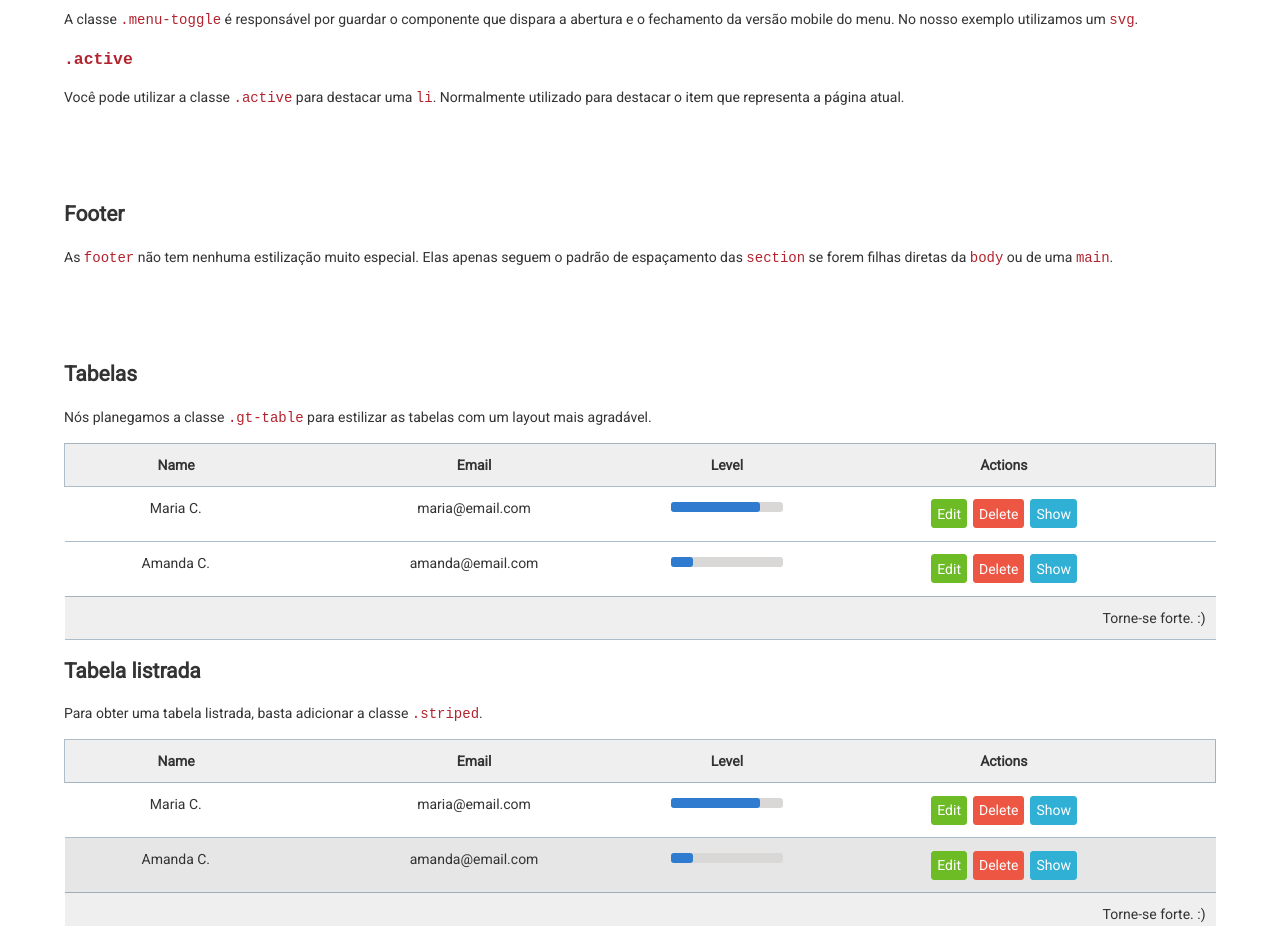
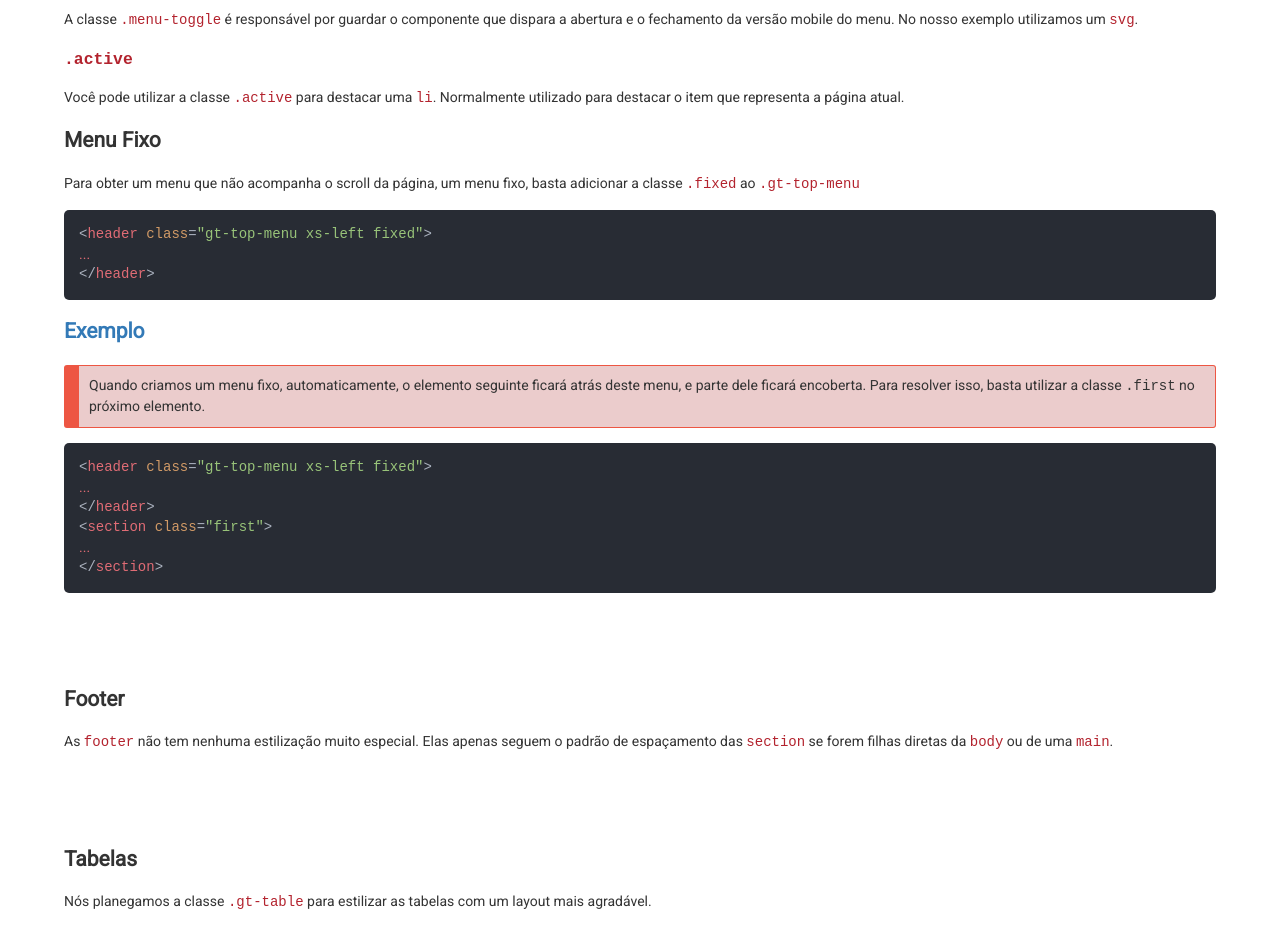
Before and after one commit to GainTime/gaintime.github.io, a plain HTML site: page layouts.html in a window 1280 px wide. Shown: the part 2060-2986 px from the top of the page. Drawn offline with Linux system fonts and the light colour scheme.

Commit message:
Adiciona descrição sobre menus fixos
Refs #29

```diff
--- a/layouts.html
+++ b/layouts.html
@@ -152,6 +152,27 @@
       <p>
         Você pode utilizar a classe <code>.active</code> para destacar uma <code>li</code>. Normalmente utilizado para destacar o item que representa a página atual.
       </p>
+      <h2>Menu Fixo</h2>
+      <p>
+        Para obter um menu que não acompanha o scroll da página, um menu fixo, basta adicionar a classe <code>.fixed</code> ao <code>.gt-top-menu</code>
+      </p>
+      <div class="code-block html">
+        <code><span class="el">&lt</span>header <span class="attr">class</span><span class="el">=</span><span class="value">"gt-top-menu xs-left fixed"</span><span class="el">&gt</span></code>
+        ...
+        <code><span class="el">&lt/</span>header<span class="el">&gt</span></code>
+      </div>
+      <h2><a href="hotsite">Exemplo</a></h2>
+      <div class="inform danger">
+        Quando criamos um menu fixo, automaticamente, o elemento seguinte ficará atrás deste menu, e parte dele ficará encoberta. Para resolver isso, basta utilizar a classe <code>.first</code> no próximo elemento.
+      </div>
+      <div class="code-block html">
+        <code><span class="el">&lt</span>header <span class="attr">class</span><span class="el">=</span><span class="value">"gt-top-menu xs-left fixed"</span><span class="el">&gt</span></code>
+        ...
+        <code><span class="el">&lt/</span>header<span class="el">&gt</span></code>
+        <code><span class="el">&lt</span>section <span class="attr">class</span><span class="el">=</span><span class="value">"first"</span><span class="el">&gt</span></code>
+        ...
+        <code><span class="el">&lt/</span>section<span class="el">&gt</span></code>
+      </div>
     </section>
     <section>
       <h1>Footer</h1>
```
